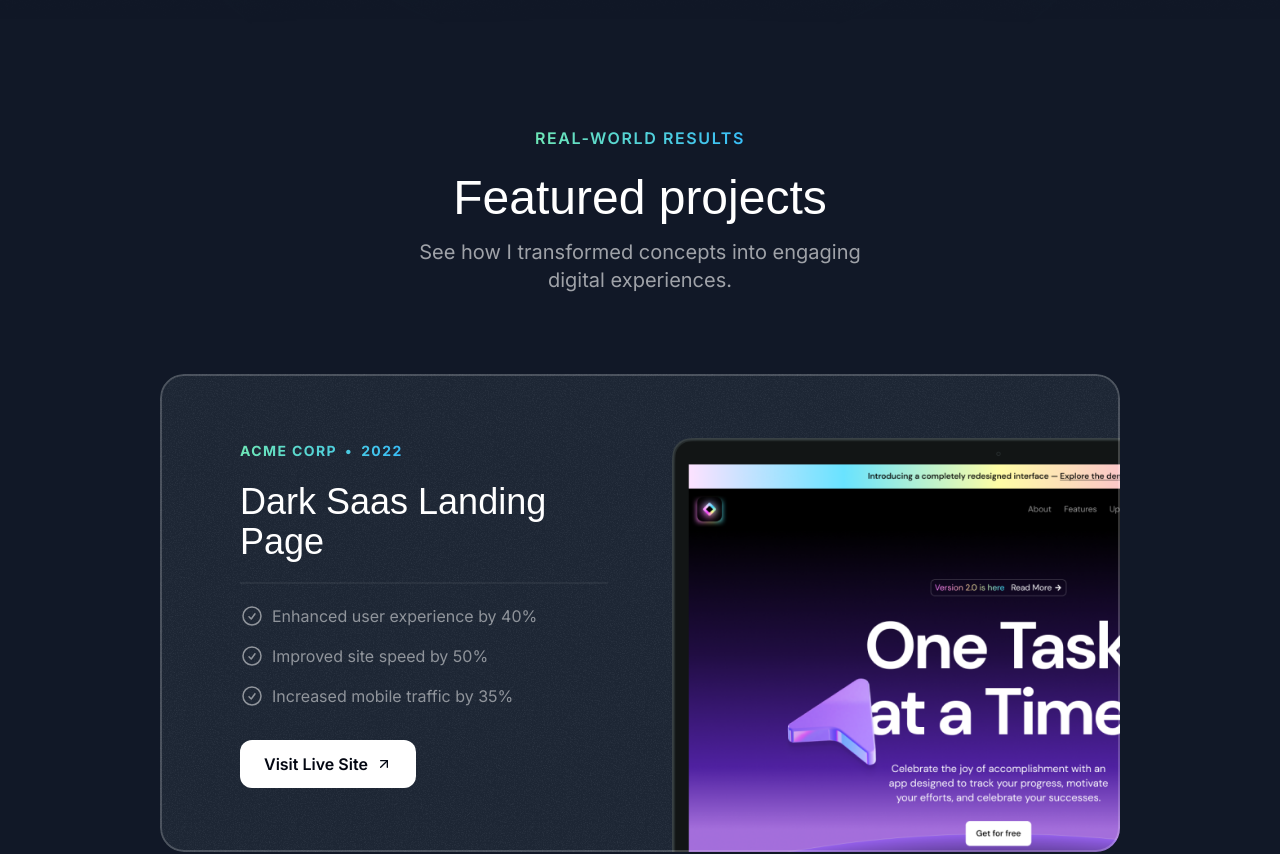
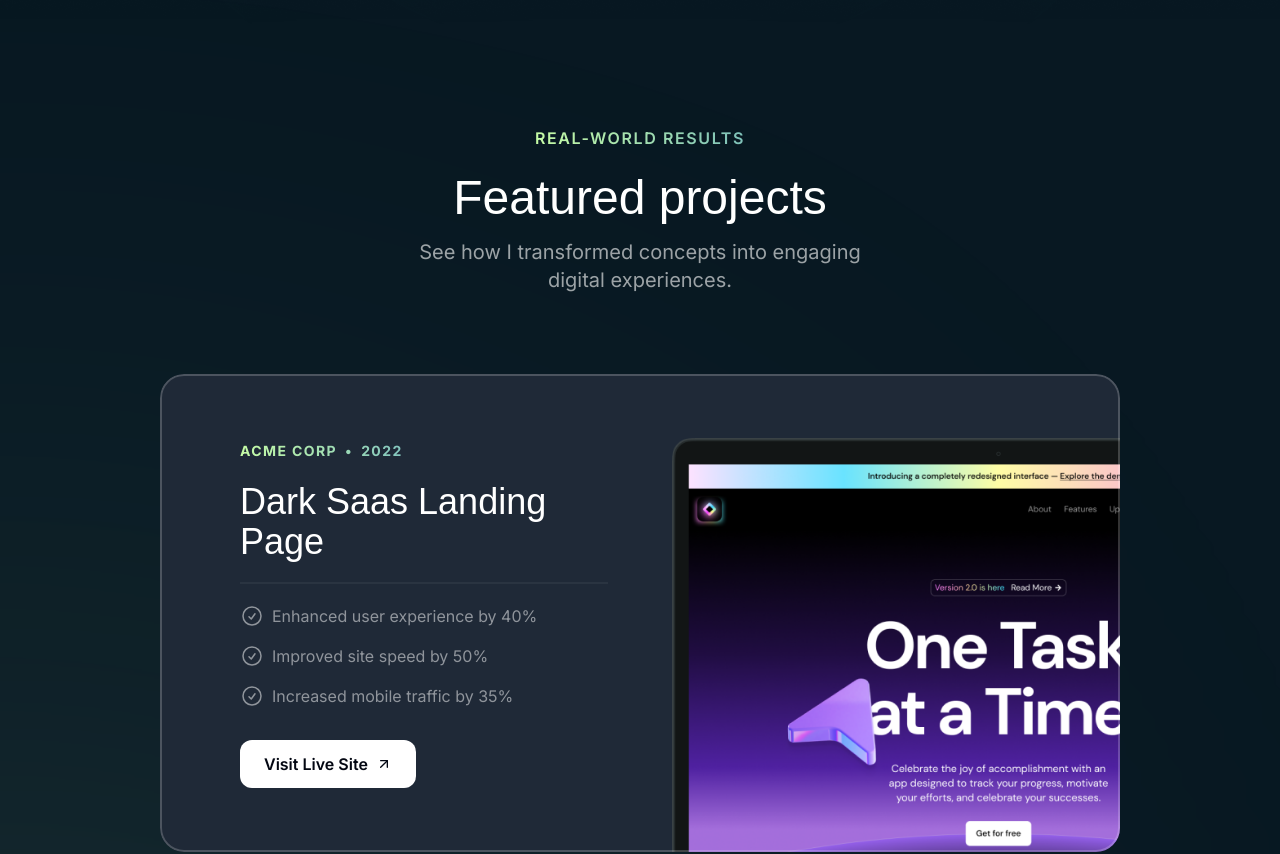
Before and after one commit to vladislav-novik/next-portfolio, a Next.js app: page / in a window 1280 px wide. Shown: the part 920-1774 px from the top of the page. Built offline with nearby package versions, Linux system fonts and the light colour scheme; a web font is replaced by a local one.

Commit message:
feat: enhance colors

```diff
--- a/src/components/Card.tsx
+++ b/src/components/Card.tsx
@@ -15,9 +15,9 @@ export const Card = ({ className, children, ...rest }: ComponentPropsWithoutRef<
   >
     <div
       className="absolute inset-0 -z-10 opacity-5"
-      style={{
-        backgroundImage: `url(${grainImage.src})`
-      }}
+      // style={{
+      //   backgroundImage: `url(${grainImage.src})`
+      // }}
     ></div>
     {children}
   </div>
--- a/src/components/CardHeader.tsx
+++ b/src/components/CardHeader.tsx
@@ -4,15 +4,17 @@ import { twMerge } from 'tailwind-merge'
 export const CardHeader = ({
   title,
   description,
-  className
+  className,
+  iconClassName
 }: {
   title: string;
   description: string;
   className?: string;
+  iconClassName?: string;
 }) => (
   <div className={twMerge(`flex flex-col p-6 md:py-8 md:px-10`, className)}>
     <div className="inline-flex items-center gap-2">
-      <StarIcon className="size-9 text-emerald-300"></StarIcon>
+      <StarIcon className={twMerge(`size-9 text-emerald-300`, iconClassName)}></StarIcon>
       <h3 className="font-serif text-3xl">{title}</h3>
     </div>
     <p className="text-sm lg:text-base max-w-xs text-white/60 mt-2">{description}</p>
--- a/src/components/SectionHeader.tsx
+++ b/src/components/SectionHeader.tsx
@@ -11,7 +11,7 @@ export const SectionHeader = ({
     <div className="flex justify-center">
       <p
         className="uppercase font-semibold tracking-widest
-        bg-gradient-to-r from-emerald-300 to-sky-400
+        bg-gradient-to-r from-green-500 to-sky-400
         text-transparent bg-clip-text text-center"
       >
         {eyebrow}
--- a/src/components/TechIcon.tsx
+++ b/src/components/TechIcon.tsx
@@ -5,8 +5,8 @@ export const TechIcon = ({ component }: { component: React.ElementType }) => {
       <Component className="size-10 fill-[url(#tech-icon-gradient)]" />
       <svg className="size-0 absolute">
         <linearGradient id="tech-icon-gradient">
-            <stop offset="0%" stopColor="rgb(110 231 183)" />
-            <stop offset="100%" stopColor="rgb(56 189 248)" />
+            <stop offset="0%" stopColor="rgb(198 252 166)" />
+            <stop offset="100%" stopColor="rgba(167, 252, 238, .7400000095367432)" />
         </linearGradient>
       </svg>
     </>
--- a/src/sections/About.tsx
+++ b/src/sections/About.tsx
@@ -96,20 +96,22 @@ export const AboutSection = () => {
       />
       <div className="mt-20 flex flex-col gap-8">
         <div className="grid grid-cols-1 gap-8 md:grid-cols-5 lg:grid-cols-3">
-          <Card className="h-[320px] md:col-span-2 lg:col-span-1">
+          <Card className="h-[320px] md:col-span-2 lg:col-span-1 bg-transparent/15 group">
             <CardHeader
               title="My Reads"
               description="Explore the books shaping my perspectives."
+              iconClassName="group-hover:rotate-45 transition-transform duration-300"
             />
             <div className="w-40 mx-auto mt-2 md:mt-0">
               <Image src={bookImage} alt="Book cover" />
             </div>
           </Card>
-          <Card className="h-[320px] p-0 md:col-span-3 lg:col-span-2">
+          <Card className="h-[320px] p-0 md:col-span-3 lg:col-span-2 bg-transparent/15 group">
             <CardHeader
               title="My Toolbox"
               description="Explore the technologies and tools I use to create unbelivable digital experiences."
               className=""
+              iconClassName="group-hover:rotate-45 transition-transform duration-300"
             />
             <ToolboxItems
               items={toolboxItems}
@@ -122,11 +124,12 @@ export const AboutSection = () => {
               itemsWrapperClassName="animate-move-right [animation-duration:15s]"
             />
           </Card>
-          <Card className="h-[320px] p-0 flex flex-col md:col-span-3 lg:col-span-2">
+          <Card className="h-[320px] p-0 flex flex-col md:col-span-3 lg:col-span-2 bg-transparent/15 group">
             <CardHeader
               title="Beyond the code"
               description="Explore my interest and hobbies beyond the digital realm."
               className="px-6 py-6"
+              iconClassName="group-hover:rotate-45 transition-transform duration-300"
             />
             <div className="relative flex-1" ref={constraintRef}>
               {hobbies.map((hobby) => (
@@ -134,7 +137,7 @@ export const AboutSection = () => {
                   key={hobby.title}
                   className="inline-flex items-center
                 gap-2 px-6
-                bg-gradient-to-t from-emerald-300 to-sky-400
+                bg-gradient-to-t from-green-500 to-sky-400
                 rounded-full py-1.5 absolute"
                   style={{
                     left: hobby.left,
@@ -155,7 +158,7 @@ export const AboutSection = () => {
               ))}
             </div>
           </Card>
-          <Card className="h-[320px] p-0 relative md:col-span-2 lg:col-span-1">
+          <Card className="h-[320px] p-0 relative md:col-span-2 lg:col-span-1 bg-transparent/15">
             <Image
               src={mapImage}
               alt="Map"
@@ -171,12 +174,12 @@ export const AboutSection = () => {
             >
               <div
                 className="absolute inset-0 rounded-full
-              bg-gradient-to-r from-emerald-300 to-sky-400
+              bg-gradient-to-r from-green-500 to-sky-400
               -z-20 animate-ping [animation-duration:2s]"
               ></div>
               <div
                 className="absolute inset-0 rounded-full
-              bg-gradient-to-r from-emerald-300 to-sky-400
+              bg-gradient-to-r from-green-500 to-sky-400
               -z-10"
               ></div>
               <Image
--- a/src/sections/Contact.tsx
+++ b/src/sections/Contact.tsx
@@ -6,9 +6,9 @@ export const ContactSection = () => {
     <div className="py-16 pt-12 lg:py-24 lg:pt-20">
       <div className="container">
         <div
-          className="bg-gradient-to-r from-emerald-300 to-sky-400 text-gray-900
+          className="bg-gradient-to-r from-green-500 to-sky-400 text-gray-900
           py-8 px-10 rounded-3xl text-center md:text-left
-          relative overflow-hidden z-0  "
+          relative overflow-hidden z-0"
         >
           <div
             className="absolute inset-0 opacity-5 -z-10"
--- a/src/sections/Projects.tsx
+++ b/src/sections/Projects.tsx
@@ -60,7 +60,11 @@ const portfolioProjects = [
 const bgColors = ["#2e4746", "#1b2c2c", "#172426", "#111c1d"];
 
 export const ProjectsSection = () => (
-  <section className="pb-16 lg:py-24">
+  <section className="pb-16 lg:py-24 relative overflow-x-clip">
+    <div
+      className="hidden lg:block absolute w-[900px] h-[1400px] -left-1/3 top-1/3 rounded-full
+      bg-gradient-to-r from-green-500 to-sky-400 blur-[450px] opacity-30"
+    ></div>
     <div className="container">
       <SectionHeader
         title="Featured projects"
@@ -77,7 +81,7 @@ export const ProjectsSection = () => (
             <div className="lg:grid lg:grid-cols-2 lg:gap-16">
               <div className="lg:pb-16">
                 <div
-                  className="bg-gradient-to-r from-emerald-300 to-sky-400
+                  className="bg-gradient-to-r from-green-500 to-sky-400
               inline-flex gap-2 font-bold uppercase tracking-widest
               text-sm text-transparent bg-clip-text"
                 >
--- a/tailwind.config.ts
+++ b/tailwind.config.ts
@@ -24,6 +24,23 @@ const config: Config = {
       },
     },
     extend: {
+      colors: {
+        emerald: {
+          300: 'rgb(97 255 184)',
+          400: 'rgb(110 231 183)',
+        },
+        gray: {
+          900: 'rgb(8, 24, 34)',
+        },
+        green: {
+          500: 'rgb(198 252 166)',
+          600: 'rgb(34 197 94)'
+        },
+        sky: {
+          400: 'rgba(167, 252, 238, .7400000095367432)',
+          500: 'rgb(56 189 248)',
+        },
+      },
       fontFamily: {
         sans: "var(--font-sans)",
         serif: "var(--font-serif)",
```
Also changed, not shown: src/sections/Hero.tsx (+2 -2 lines).
